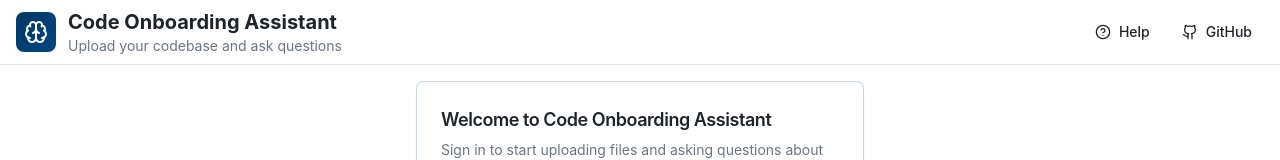
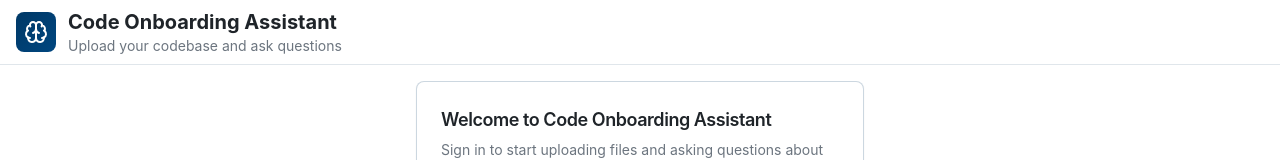
Before and after one commit to JoseDiazCodes/LibertyLM, a React (Vite) app: page / in a window 1280 px wide. Shown: the top 160 px of the page. Built offline with nearby package versions, Linux system fonts and the light colour scheme.

Commit message:
Remove help and GitHub buttons
Remove the Help and GitHub buttons from the header component as they are not needed for the current functionality.

```diff
--- a/src/components/Header.tsx
+++ b/src/components/Header.tsx
@@ -1,6 +1,6 @@
+
 import React from 'react';
-import { Brain, HelpCircle, Github } from 'lucide-react';
-import { Button } from '@/components/ui/button';
+import { Brain } from 'lucide-react';
 import { cn } from '@/lib/utils';
 
 interface HeaderProps {
@@ -21,18 +21,6 @@ export function Header({ className }: HeaderProps) {
             <p className="text-sm text-muted-foreground">Upload your codebase and ask questions</p>
           </div>
         </div>
-
-        {/* Actions */}
-        <div className="flex items-center gap-2">
-          <Button variant="ghost" size="sm" className="gap-2">
-            <HelpCircle className="w-4 h-4" />
-            Help
-          </Button>
-          <Button variant="ghost" size="sm" className="gap-2">
-            <Github className="w-4 h-4" />
-            GitHub
-          </Button>
-        </div>
       </div>
     </header>
   );
```
